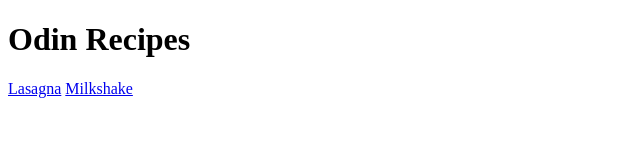
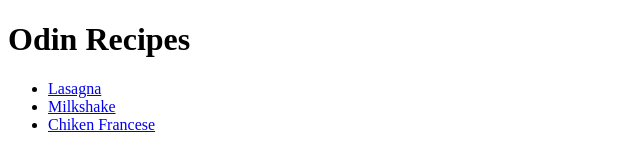
Before and after one commit to rafuncil/odin-recipes, a plain HTML site: page index.html in a window 1280 px wide. Shown: the whole page, without its empty margins (0-640 px from the left). Drawn offline with Linux system fonts and the light colour scheme.

Commit message:
Update links

```diff
--- a/index.html
+++ b/index.html
@@ -10,9 +10,11 @@
 
 <body>
   <h1>Odin Recipes</h1>
-  <a href="/recipes/lasagna.html">Lasagna</a>
-  <a href="/recipes/milkshake.html">Milkshake</a>
-  <a href="/recipes/chiken_francese.html"></a>
+  <ul>
+    <li><a href="/recipes/lasagna.html">Lasagna</a></li>
+    <li><a href="/recipes/milkshake.html">Milkshake</a></li>
+    <li><a href="/recipes/chiken_francese.html">Chiken Francese</a></li>
+  </ul>
 </body>
 
 
```
